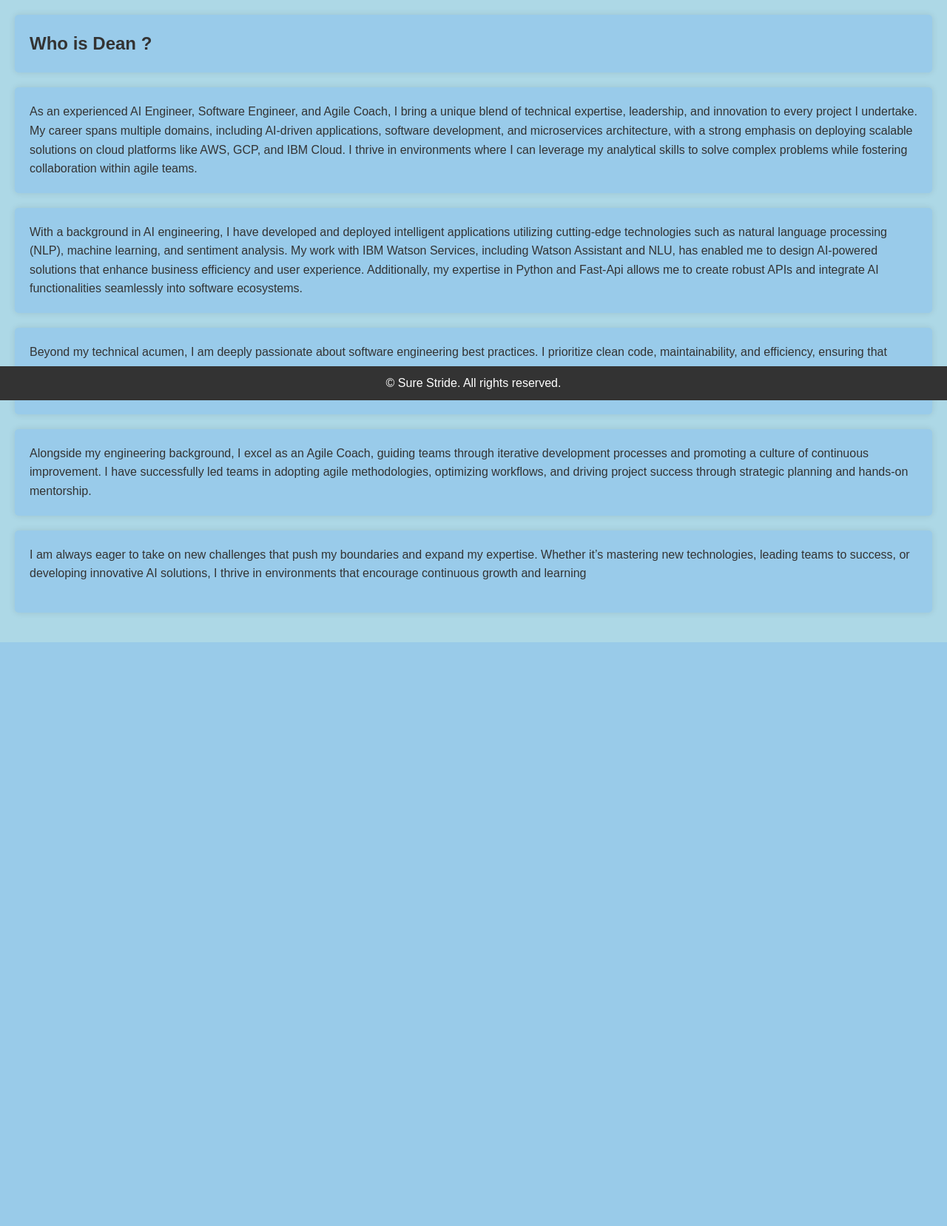
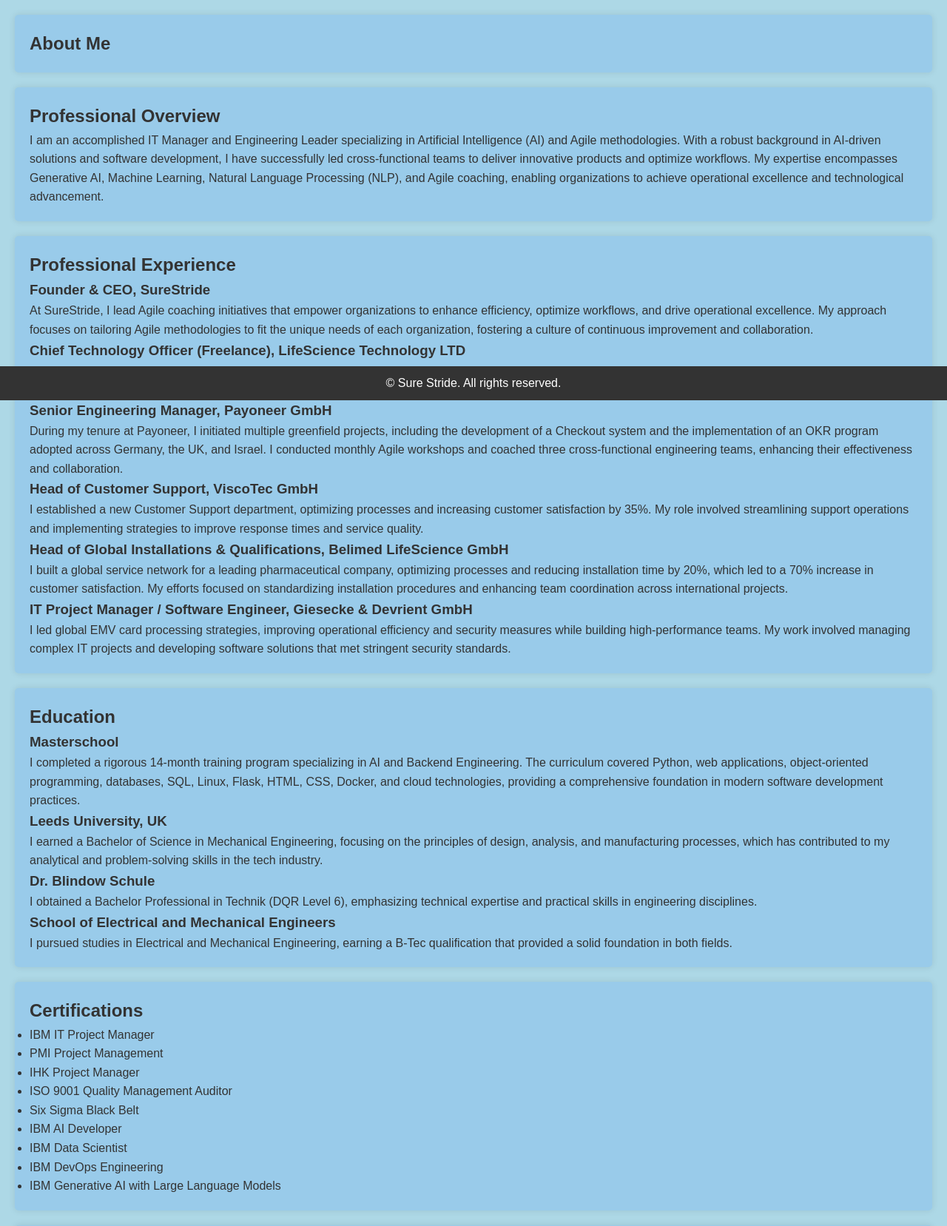
Before and after one commit to MightContainNuts/surestride_portfolio, a FastAPI app: page /about in a window 1280 px wide. Shown: the part 259-1916 px from the top of the page at 74% size. Before the commit the page ends 1127 px from the top, so only its background shows below. Run offline with FastAPI, Linux system fonts and the light colour scheme.

Commit message:
edit about me

```diff
--- a/app/templates/about.html
+++ b/app/templates/about.html
@@ -1,54 +1,132 @@
 {% extends "base.html" %}
 
-{% block title %}About me{% endblock %}
+{% block title %}About Me{% endblock %}
 
 {% block content %}
 <section>
-    <h1>Who is Dean ?</h1>
+    <h1>About Me</h1>
 </section>
- <section>
-        <p>
-            As an experienced AI Engineer, Software Engineer, and Agile Coach, I bring a unique blend of technical
-            expertise, leadership, and innovation to every project I undertake. My career spans multiple domains,
-            including AI-driven applications, software development, and microservices architecture, with a strong
-            emphasis on deploying scalable solutions on cloud platforms like AWS, GCP, and IBM Cloud. I thrive in
-            environments where I can leverage my analytical skills to solve complex problems while fostering
-            collaboration within agile teams.
-        </p>
-    </section>
-    <section>
-        <p>
-            With a background in AI engineering, I have developed and deployed intelligent applications utilizing
-            cutting-edge technologies such as natural language processing (NLP), machine learning, and sentiment
-            analysis. My work with IBM Watson Services, including Watson Assistant and NLU, has enabled me to design
-            AI-powered solutions that enhance business efficiency and user experience. Additionally, my expertise in
-            Python and Fast-Api allows me to create robust APIs and integrate AI functionalities seamlessly into
-            software ecosystems.
-        </p>
-    </section>
-    <section>
-        <p>
-            Beyond my technical acumen, I am deeply passionate about software engineering best practices. I prioritize
-            clean code, maintainability, and efficiency, ensuring that every project is built with scalability in mind.
-            My experience with DevOps methodologies, containerization (Docker), and CI/CD pipelines further supports my
-            ability to develop and deploy resilient software solutions.
-        </p>
-    </section>
-    <section>
-        <p>
-            Alongside my engineering background, I excel as an Agile Coach, guiding teams through iterative development
-            processes and promoting a culture of continuous improvement. I have successfully led teams in adopting agile
-            methodologies, optimizing workflows, and driving project success through strategic planning and hands-on
-            mentorship.
-        </p>
-    </section>
-    <section>
-        <p>
-            I am always eager to take on new challenges that push my boundaries and expand my expertise. Whether it’s
-            mastering new technologies, leading teams to success, or developing innovative AI solutions, I thrive in
-            environments that encourage continuous growth and learning
-        </p>
-    </section>
 
+<section>
+    <h2>Professional Overview</h2>
+    <p>
+        I am an accomplished IT Manager and Engineering Leader specializing in Artificial Intelligence (AI) and Agile methodologies. With a robust background in AI-driven solutions and software development, I have successfully led cross-functional teams to deliver innovative products and optimize workflows. My expertise encompasses Generative AI, Machine Learning, Natural Language Processing (NLP), and Agile coaching, enabling organizations to achieve operational excellence and technological advancement.
+    </p>
+</section>
 
+<section>
+    <h2>Professional Experience</h2>
+
+    <h3>Founder & CEO, SureStride</h3>
+    <p>
+        At SureStride, I lead Agile coaching initiatives that empower organizations to enhance efficiency, optimize workflows, and drive operational excellence. My approach focuses on tailoring Agile methodologies to fit the unique needs of each organization, fostering a culture of continuous improvement and collaboration.
+    </p>
+
+    <h3>Chief Technology Officer (Freelance), LifeScience Technology LTD</h3>
+    <p>
+        As CTO, I developed technical strategies for a startup, leading distributed teams across Singapore and the UK. My responsibilities included overseeing technical recruitment, mentoring staff, and ensuring scalable growth and a performance-oriented culture.
+    </p>
+
+    <h3>Senior Engineering Manager, Payoneer GmbH</h3>
+    <p>
+        During my tenure at Payoneer, I initiated multiple greenfield projects, including the development of a Checkout system and the implementation of an OKR program adopted across Germany, the UK, and Israel. I conducted monthly Agile workshops and coached three cross-functional engineering teams, enhancing their effectiveness and collaboration.
+    </p>
+
+    <h3>Head of Customer Support, ViscoTec GmbH</h3>
+    <p>
+        I established a new Customer Support department, optimizing processes and increasing customer satisfaction by 35%. My role involved streamlining support operations and implementing strategies to improve response times and service quality.
+    </p>
+
+    <h3>Head of Global Installations & Qualifications, Belimed LifeScience GmbH</h3>
+    <p>
+        I built a global service network for a leading pharmaceutical company, optimizing processes and reducing installation time by 20%, which led to a 70% increase in customer satisfaction. My efforts focused on standardizing installation procedures and enhancing team coordination across international projects.
+    </p>
+
+    <h3>IT Project Manager / Software Engineer, Giesecke & Devrient GmbH</h3>
+    <p>
+        I led global EMV card processing strategies, improving operational efficiency and security measures while building high-performance teams. My work involved managing complex IT projects and developing software solutions that met stringent security standards.
+    </p>
+</section>
+
+<section>
+    <h2>Education</h2>
+
+    <h3>Masterschool</h3>
+    <p>
+        I completed a rigorous 14-month training program specializing in AI and Backend Engineering. The curriculum covered Python, web applications, object-oriented programming, databases, SQL, Linux, Flask, HTML, CSS, Docker, and cloud technologies, providing a comprehensive foundation in modern software development practices.
+    </p>
+
+    <h3>Leeds University, UK</h3>
+    <p>
+        I earned a Bachelor of Science in Mechanical Engineering, focusing on the principles of design, analysis, and manufacturing processes, which has contributed to my analytical and problem-solving skills in the tech industry.
+    </p>
+
+    <h3>Dr. Blindow Schule</h3>
+    <p>
+        I obtained a Bachelor Professional in Technik (DQR Level 6), emphasizing technical expertise and practical skills in engineering disciplines.
+    </p>
+
+    <h3>School of Electrical and Mechanical Engineers</h3>
+    <p>
+        I pursued studies in Electrical and Mechanical Engineering, earning a B-Tec qualification that provided a solid foundation in both fields.
+    </p>
+</section>
+
+<section>
+    <h2>Certifications</h2>
+    <ul>
+        <li>IBM IT Project Manager</li>
+        <li>PMI Project Management</li>
+        <li>IHK Project Manager</li>
+        <li>ISO 9001 Quality Management Auditor</li>
+        <li>Six Sigma Black Belt</li>
+        <li>IBM AI Developer</li>
+        <li>IBM Data Scientist</li>
+        <li>IBM DevOps Engineering</li>
+        <li>IBM Generative AI with Large Language Models</li>
+    </ul>
+</section>
+
+<section>
+    <h2>Technical Skills</h2>
+    <ul>
+        <li><strong>Programming Languages:</strong> Python, R, Julia, JavaScript</li>
+        <li><strong>AI Frameworks:</strong> TensorFlow, PyTorch, Keras, Hugging Face, OpenAI GPT, LangChain, LangGraph</li>
+        <li><strong>Machine Learning:</strong> Deep Learning, Reinforcement Learning, Supervised & Unsupervised Learning</li>
+        <li><strong>NLP:</strong> Text Generation, Text Summarization, Sentiment Analysis</li>
+        <li><strong>Tools:</strong> NumPy, Pandas, Jupyter, Docker, GitHub Actions</li>
+        <li><strong>Cloud Platforms:</strong> AWS, GCP, OpenAI, IBM Watson</li>
+    </ul>
+</section>
+
+<section>
+    <h2>Soft Skills</h2>
+    <ul>
+        <li>Problem-Solving</li>
+        <li>Critical Thinking</li>
+        <li>Communication</li>
+        <li>Project Management</li>
+        <li>Servant Leadership</li>
+    </ul>
+</section>
+
+<section>
+    <h2>Languages</h2>
+    <ul>
+        <li>English: Native</li>
+        <li>German: Native</li>
+        <li>Esperanto: B2</li>
+    </ul>
+</section>
+
+<section>
+    <h2>Contact Information</h2>
+    <ul>
+        <li>Phone: +49 151 1799 6699</li>
+        <li>Email: dean.didion@icloud.com</li>
+        <li>Portfolio: <a href="https://surestride.net">surestride.net</a></li>
+        <li>GitHub: <a href="https://github.com/MightContainNuts">github.com/MightContainNuts</a></li>
+        <li>LinkedIn: <a href="https://de.linkedin.com/in/deandidion">linkedin.com/in/deandidion</a></li>
+    </ul>
+</section>
 {% endblock %}
```
